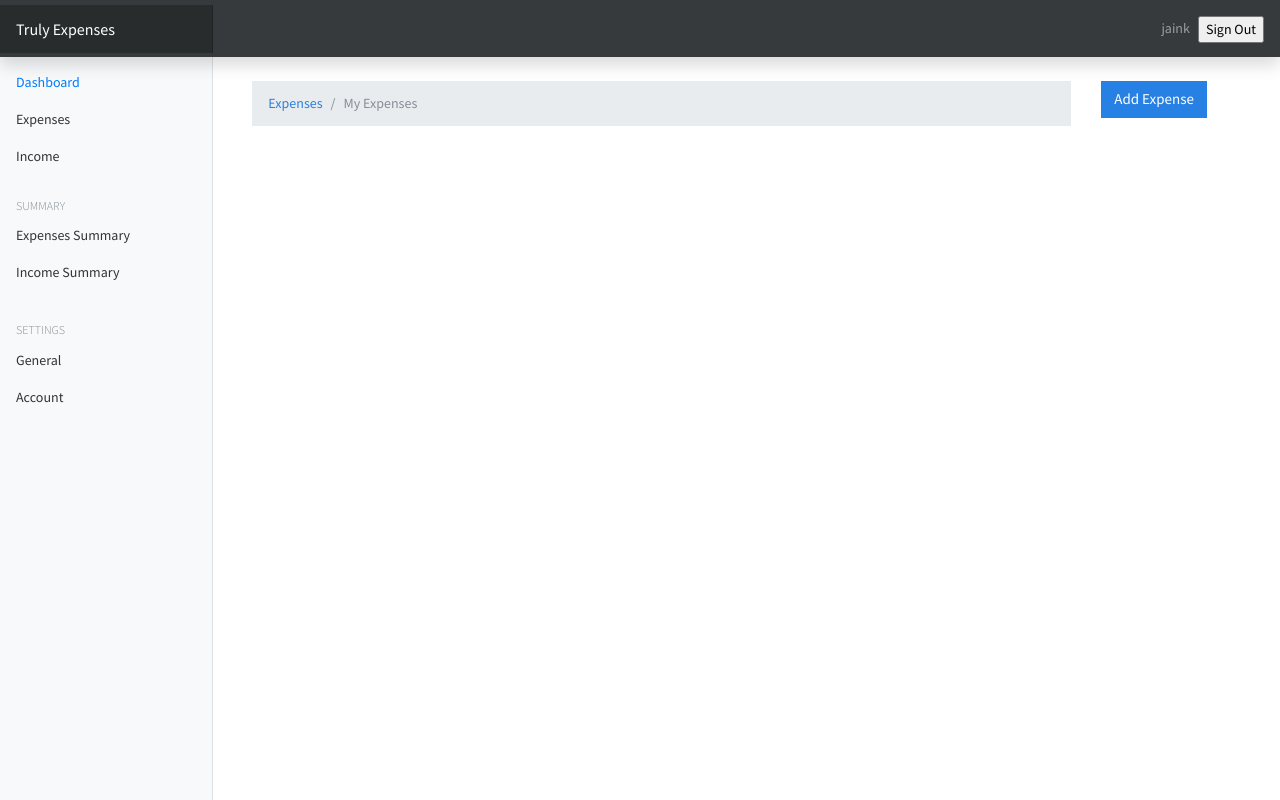
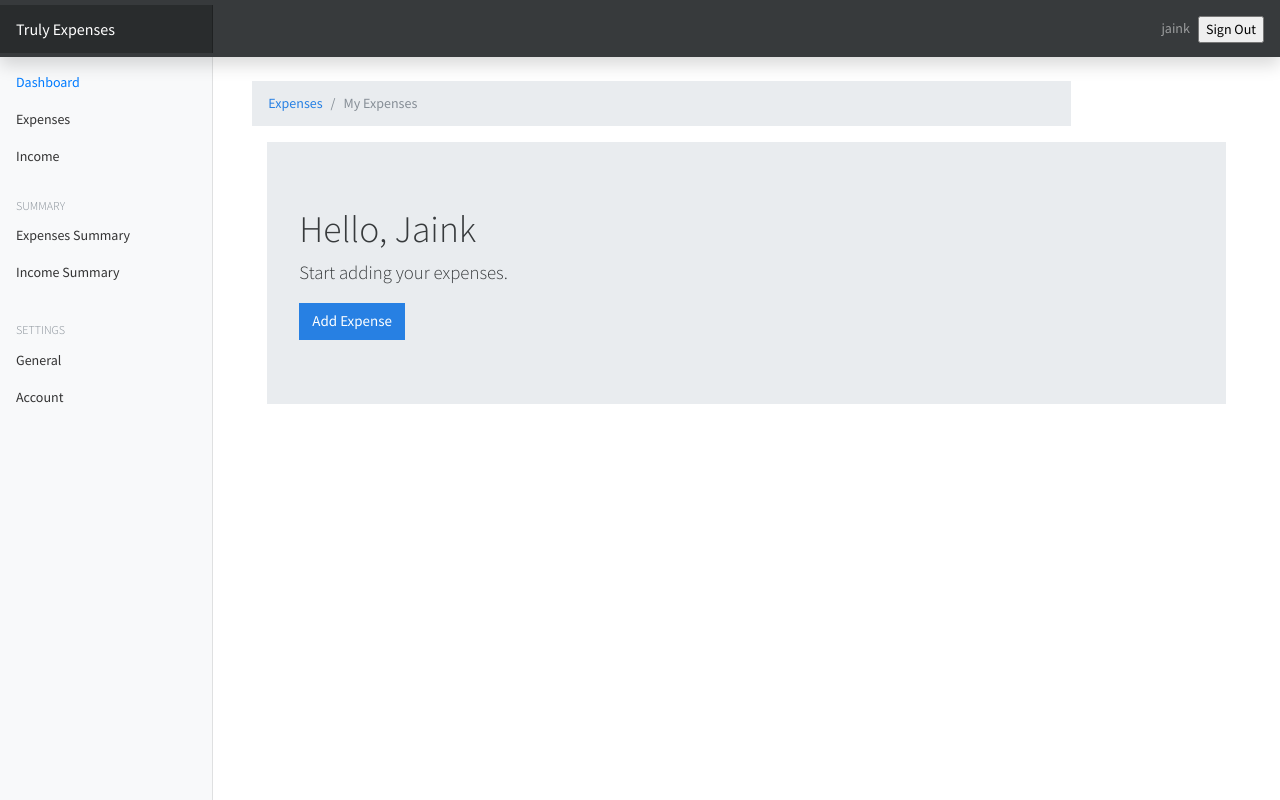
Before and after one commit to kuldeepj14/truelyexpenses, a Django app: page / in a window 1280 px wide. Run offline with Django 3.2, Linux system fonts and the light colour scheme; a user stored in the database is signed in; data comes from the database, SQL or seed files in the repository; both versions use the stored data as it was after the commit; data that the repository does not hold is empty; some libraries are stand-ins or nearby versions.

Commit message:
first commit

```diff
--- a/expenses/views.py
+++ b/expenses/views.py
@@ -126,7 +126,7 @@ def expense_category_summary(request):
     todays_date = datetime.date.today()
     six_months_ago = todays_date - datetime.timedelta(days=30*6)
     expenses = Expense.objects.filter(owner=request.user, date__gte=six_months_ago, date__lte=todays_date)
-
+    print(expenses)
     finalrep = {}
 
     def get_category(expense):
--- a/expenseswebsite/settings.py
+++ b/expenseswebsite/settings.py
@@ -45,6 +45,7 @@ INSTALLED_APPS = [
     'userpreferences',
     'expenses',
     'phonenumber_field',
+
 ]
 
 MIDDLEWARE = [
--- a/expenseswebsite/static/js/stats.js
+++ b/expenseswebsite/static/js/stats.js
@@ -1,3 +1,4 @@
+
 const renderChart = (data, labels) => {
     var ctx = document.getElementById('myChart').getContext('2d');
     var myChart = new Chart(ctx, {
@@ -38,7 +39,6 @@ const renderChart = (data, labels) => {
 
 
 const getChartData = () => {
-    console.log('fetching')
     fetch('expense_category_summary').then(res => res.json()).then(results => {
         console.log('results', results)
         const category_data = results.expense_category_data
--- a/templates/base.html
+++ b/templates/base.html
@@ -1,65 +1,74 @@
 {% load static %}
 <html lang="en">
   <head>
-    <meta charset="utf-8">
-    <meta name="viewport" content="width=device-width, initial-scale=1">
-    <title>TrulyExpenses {% block title %}{% endblock  %}</title>
-
+    <meta charset="utf-8" />
+    <meta name="viewport" content="width=device-width, initial-scale=1" />
+    <title>TrulyExpenses {% block title %}{% endblock %}</title>
 
     <!-- Bootstrap core CSS -->
-<link href= "{% static 'css/bootstrap.min.css' %}" rel="stylesheet" >
-<link href= "{% static 'css/main.css' %}" rel="stylesheet" >
+    <link href="{% static 'css/bootstrap.min.css' %}" rel="stylesheet" />
+    <link href="{% static 'css/main.css' %}" rel="stylesheet" />
 
+    <link rel="stylesheet" href="css/bootstrap.min.css" />
 
-<link rel="stylesheet" href="css/bootstrap.min.css">
-
-<script src="https://cdn.jsdelivr.net/npm/chart.js@2.9.4/dist/Chart.min.js" integrity="sha384-zNy6FEbO50N+Cg5wap8IKA4M/ZnLJgzc6w2NqACZaK0u0FXfOWRRJOnQtpZun8ha" crossorigin="anonymous"></script>
+    <script
+      src="https://cdn.jsdelivr.net/npm/chart.js@2.9.4/dist/Chart.min.js"
+      integrity="sha384-zNy6FEbO50N+Cg5wap8IKA4M/ZnLJgzc6w2NqACZaK0u0FXfOWRRJOnQtpZun8ha"
+      crossorigin="anonymous"
+    ></script>
     <!-- Custom styles for this template -->
-    <link href="{% static 'css/dashboard.css' %}" rel="stylesheet">
+    <link href="{% static 'css/dashboard.css' %}" rel="stylesheet" />
   </head>
   <body>
+    <nav
+      class="navbar navbar-dark sticky-top bg-dark flex-md-nowrap p-0 shadow"
+    >
+      <a class="navbar-brand col-md-3 col-lg-2 me-0 px-3" href="#"
+        >Truly Expenses</a
+      >
 
-<nav class="navbar navbar-dark sticky-top bg-dark flex-md-nowrap p-0 shadow">
-  <a class="navbar-brand col-md-3 col-lg-2 me-0 px-3" href="#">Truly Expenses</a>
-
-  <ul class="navbar-nav px-3" style="display: flex; flex-direction: row; align-items: center">
-
+      <ul
+        class="navbar-nav px-3"
+        style="display: flex; flex-direction: row; align-items: center"
+      >
         <li class="nav-item text-nowrap">
-      <a class="nav-link">
-        {{request.user.username}}
-      </a>
+          <a class="nav-link"> {{request.user.username}} </a>
         </li>
 
         <li class="nav-item text-nowrap mt-3 ml-2">
-
           <form action="{% url 'logout' %}" method="POST">
             {% csrf_token %}
-        <input class="text text-capitalize" type="submit" value="Sign out" />
+            <input
+              class="text text-capitalize"
+              type="submit"
+              value="Sign out"
+            />
           </form>
-
         </li>
       </ul>
     </nav>
 
     <div class="container-fluid">
       <div class="row">
-
         {% include 'partials/_sidebar.html' %}
 
         <main role="main" class="col-md-9 ml-sm-auto col-lg-10 px-md-4">
-        {% block content %}
-
-
-
-        {% endblock %}
+          {% block content %} {% endblock %}
         </main>
       </div>
     </div>
+    <script
+      src="/docs/5.0/dist/js/bootstrap.bundle.min.js"
+      integrity="sha384-JEW9xMcG8R+pH31jmWH6WWP0WintQrMb4s7ZOdauHnUtxwoG2vI5DkLtS3qm9Ekf"
+      crossorigin="anonymous"
+    ></script>
 
-
-    <script src="/docs/5.0/dist/js/bootstrap.bundle.min.js" integrity="sha384-JEW9xMcG8R+pH31jmWH6WWP0WintQrMb4s7ZOdauHnUtxwoG2vI5DkLtS3qm9Ekf" crossorigin="anonymous"></script>
-
-      <script src="https://cdn.jsdelivr.net/npm/feather-icons@4.28.0/dist/feather.min.js" integrity="sha384-uO3SXW5IuS1ZpFPKugNNWqTZRRglnUJK6UAZ/gxOX80nxEkN9NcGZTftn6RzhGWE" crossorigin="anonymous"></script>
+    <script
+      src="https://cdn.jsdelivr.net/npm/feather-icons@4.28.0/dist/feather.min.js"
+      integrity="sha384-uO3SXW5IuS1ZpFPKugNNWqTZRRglnUJK6UAZ/gxOX80nxEkN9NcGZTftn6RzhGWE"
+      crossorigin="anonymous"
+    ></script>
+    <script src="{% static 'fontawesome_free/js/all.min.js' %}"></script>
     <script src="{% static 'js/main.js' %}"></script>
   </body>
 </html>
--- a/templates/expenses/index.html
+++ b/templates/expenses/index.html
@@ -5,8 +5,8 @@
 
 {% block content %}
 <div class="container mt-4">
-  <div class="row">
-    <div class="col-md-10">
+  <div class="row ">
+    <div class="col-md-10 ">
       <nav aria-label="breadcrumb">
         <ol class="breadcrumb">
           <li class="breadcrumb-item">
@@ -19,14 +19,16 @@
       </nav>
     </div>
 
+    {% if expenses.count %}
       <div class="col-md-2">
         <a href="{% url 'add-expenses'%}" class="btn btn-primary">Add Expense</a>
       </div>
+    {% endif %}
   </div>
 
   <div class="container">
-    {% include 'partials/_messages.html' %} {% if expenses.count %}
-
+    {% include 'partials/_messages.html' %}
+    {% if expenses.count %}
     <div class="row">
       <div class="col-md-8">
 
@@ -39,8 +41,8 @@
         </div>
       </div>
     </div>
+
   <div class="app-table">
-
     <table class="table table-stripped table-hover">
       <thead>
         <tr>
@@ -76,8 +78,6 @@
 
   <p class="no-results" style="display: none;">No results </p>
     <div class="table-output">
-
-
       <table class="table table-stripped table-hover">
         <thead>
           <tr>
@@ -88,7 +88,6 @@
             <th></th>
           </tr>
         </thead>
-
         <tbody  class="table-body">
 
 
@@ -116,10 +115,19 @@
 
 
       </ul>
+    {% else %}
+    <div class="jumbotron">
+      <h1 class="display-5">Hello, {{request.user|capfirst}}</h1>
+      <p class="lead">Start adding your expenses.</p>
+      <a href="{% url 'add-expenses'%}" class="btn btn-primary">Add Expense</a>
+    </div>
     {% endif %}
   </div>
 </div>
 </div>
+
+
+
 
 <script src="{% static 'js/searchExpenses.js' %}"></script>
 
```
Also changed, not shown: expenseswebsite/static/css/main.css (+8 -0 lines), templates/expenses/add_expense.html (+33 -20 lines), templates/income/index.html (+28 -1 lines), db.sqlite3. Lines whose indentation alone changed are shown as unchanged.
